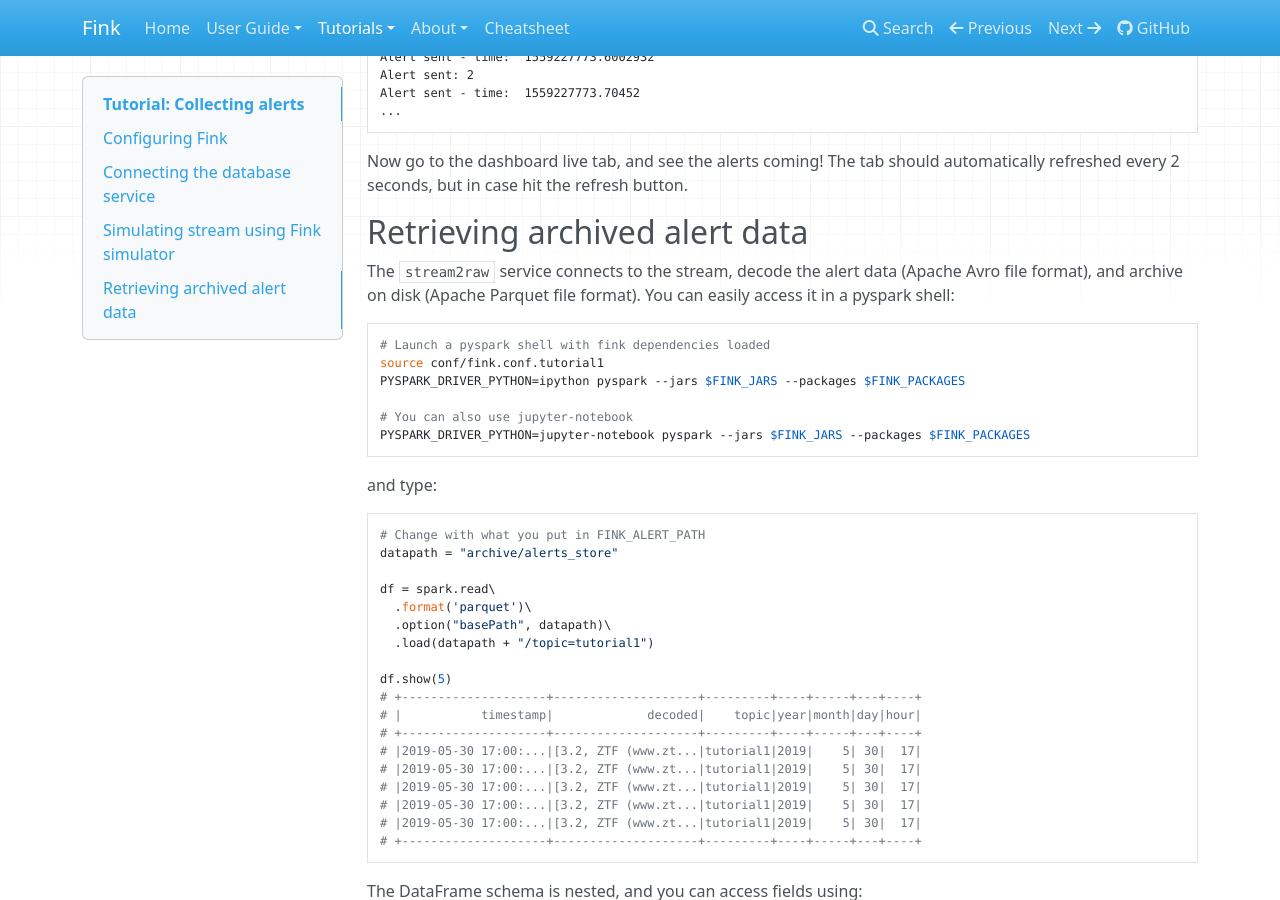
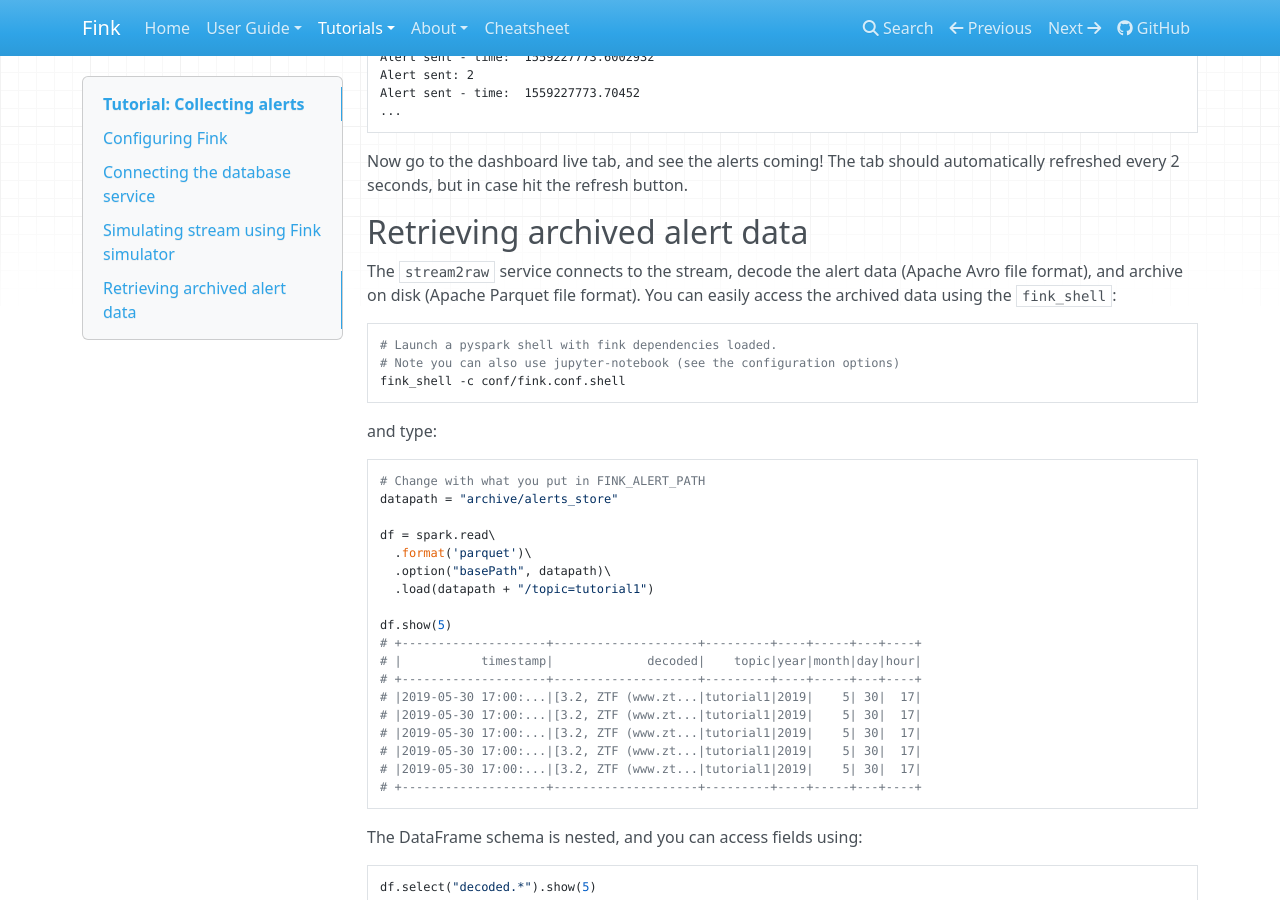
Before and after one commit to astrolabsoftware/fink, an MkDocs documentation site: the page built from docs/tutorials/raw_db.md, in a window 1280 px wide and 900 px high, scrolled down 1351 px. Built offline with MkDocs 1.6.1, drawn with Linux system fonts in a browser that asks for light colours; nearby versions of some CDN libraries.

Commit message:
use fink_shell to access the raw DB

````diff
--- a/docs/tutorials/raw_db.md
+++ b/docs/tutorials/raw_db.md
@@ -73,15 +73,12 @@ Now go to the dashboard live tab, and see the alerts coming! The tab should auto
 
 ## Retrieving archived alert data
 
-The `stream2raw` service connects to the stream, decode the alert data (Apache Avro file format), and archive on disk (Apache Parquet file format). You can easily access it in a pyspark shell:
+The `stream2raw` service connects to the stream, decode the alert data (Apache Avro file format), and archive on disk (Apache Parquet file format). You can easily access the archived data using the `fink_shell`:
 
 ```bash
-# Launch a pyspark shell with fink dependencies loaded
-source conf/fink.conf.tutorial1
-PYSPARK_DRIVER_PYTHON=ipython pyspark --jars $FINK_JARS --packages $FINK_PACKAGES
-
-# You can also use jupyter-notebook
-PYSPARK_DRIVER_PYTHON=jupyter-notebook pyspark --jars $FINK_JARS --packages $FINK_PACKAGES
+# Launch a pyspark shell with fink dependencies loaded.
+# Note you can also use jupyter-notebook (see the configuration options)
+fink_shell -c conf/fink.conf.shell
 ```
 
 and type:
````
